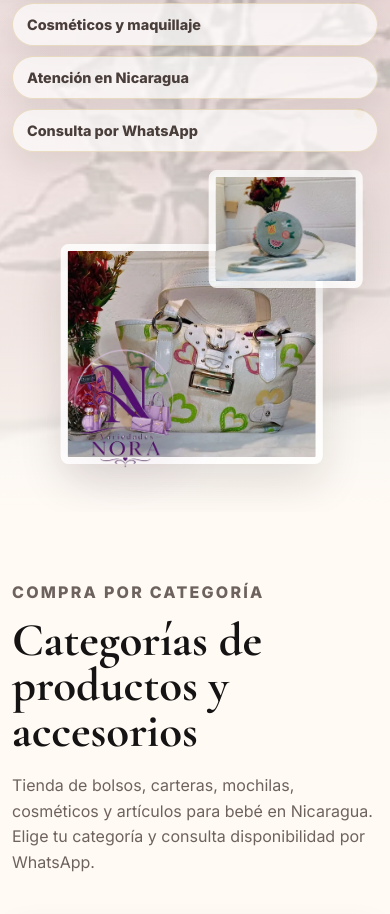
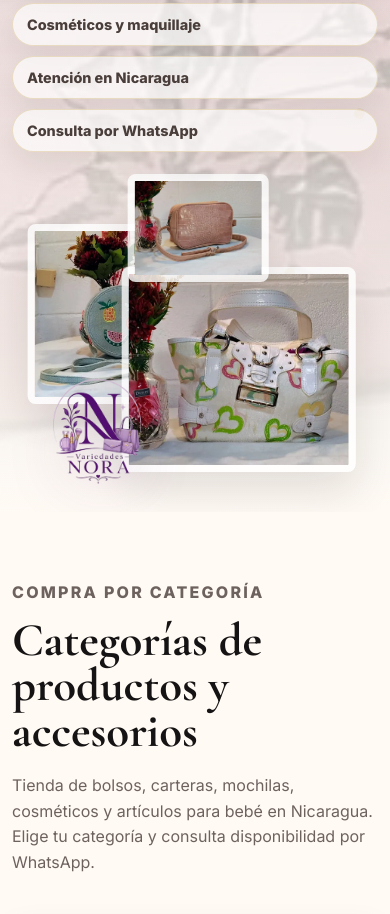
Before and after one commit to jhernandez30-cpu/Variedades-Nora, a plain HTML site: page index.html in a window 390 px wide. Shown: the part 1016-1930 px from the top of the page. Drawn offline with nearby package versions, Linux system fonts and the light colour scheme.

Commit message:
Crear hero con tres imagenes

```diff
--- a/index.html
+++ b/index.html
@@ -55,7 +55,7 @@
       href="https://fonts.googleapis.com/css2?family=Cormorant+Garamond:wght@600;700&family=Inter:wght@400;500;600;700;800&display=swap"
       rel="stylesheet"
     />
-    <link rel="stylesheet" href="styles.css?v=20260429-hero2" />
+    <link rel="stylesheet" href="styles.css?v=20260429-hero3" />
 
     <script type="application/ld+json">
       {
@@ -414,6 +414,14 @@
             width="760"
             height="427"
             alt="Carteras modernas y accesorios de moda en Nicaragua"
+            decoding="async"
+          />
+          <img
+            class="hero-photo hero-photo-center"
+            src="assets/img/optimized/producto-cartera-mano.webp"
+            width="760"
+            height="427"
+            alt="Cartera de mano moderna disponible en Variedades Nora"
             decoding="async"
           />
           <img
--- a/styles.css
+++ b/styles.css
@@ -395,13 +395,13 @@ h3 {
 .hero-media {
   position: absolute;
   right: max(24px, calc((100vw - var(--max-width)) / 2));
-  bottom: 34px;
+  bottom: 22px;
   z-index: 1;
-  width: min(42vw, 520px);
-  min-width: 330px;
-  height: 560px;
+  width: min(46vw, 610px);
+  min-width: 430px;
+  height: 590px;
   pointer-events: none;
-  transform: translateY(-78px);
+  transform: translateY(-54px);
 }
 
 .hero-photo {
@@ -413,24 +413,35 @@ h3 {
 }
 
 .hero-photo-main {
-  right: 34px;
-  bottom: 42px;
-  width: 72%;
-  height: 340px;
+  right: 0;
+  bottom: 36px;
+  z-index: 2;
+  width: 66%;
+  height: 330px;
 }
 
 .hero-photo-side {
-  right: 0;
-  bottom: 300px;
-  width: 48%;
-  height: 200px;
+  left: 0;
+  bottom: 164px;
+  z-index: 1;
+  width: 64%;
+  height: 315px;
+}
+
+.hero-photo-center {
+  left: 32%;
+  bottom: 318px;
+  z-index: 3;
+  width: 40%;
+  height: 185px;
 }
 
 .hero-logo-mark {
   position: absolute;
-  right: 48%;
-  bottom: 18px;
-  width: min(48%, 250px);
+  left: 4%;
+  bottom: 2px;
+  z-index: 4;
+  width: min(36%, 210px);
   filter: drop-shadow(0 18px 26px rgba(95, 27, 119, 0.18));
 }
 
@@ -1289,25 +1300,36 @@ body.is-ready .reveal.is-visible {
     bottom: 22px;
     width: min(86vw, 500px);
     min-width: 0;
-    height: 370px;
+    height: 390px;
     transform: translateX(50%);
   }
 
   .hero-photo-main {
-    right: 12%;
-    bottom: 26px;
-    height: 250px;
+    right: 4%;
+    bottom: 22px;
+    width: 66%;
+    height: 240px;
   }
 
   .hero-photo-side {
-    right: 0;
-    bottom: 222px;
-    height: 138px;
+    right: auto;
+    left: 0;
+    bottom: 96px;
+    width: 63%;
+    height: 230px;
+  }
+
+  .hero-photo-center {
+    left: 30%;
+    bottom: 245px;
+    width: 42%;
+    height: 130px;
   }
 
   .hero-logo-mark {
-    right: 52%;
-    width: min(38%, 180px);
+    right: auto;
+    left: 4%;
+    width: min(34%, 160px);
   }
 
   .category-grid,
@@ -1422,7 +1444,7 @@ body.is-ready .reveal.is-visible {
   }
 
   .hero-media {
-    height: 320px;
+    height: 330px;
   }
 
   .hero-photo {
@@ -1430,14 +1452,27 @@ body.is-ready .reveal.is-visible {
   }
 
   .hero-photo-main {
-    width: 78%;
-    height: 220px;
+    right: 2%;
+    bottom: 18px;
+    width: 70%;
+    height: 205px;
   }
 
   .hero-photo-side {
-    width: 46%;
-    height: 118px;
-    bottom: 202px;
+    bottom: 86px;
+    width: 62%;
+    height: 180px;
+  }
+
+  .hero-photo-center {
+    left: 30%;
+    bottom: 208px;
+    width: 42%;
+    height: 108px;
+  }
+
+  .hero-logo-mark {
+    width: min(34%, 140px);
   }
 
   .category-grid,
```
